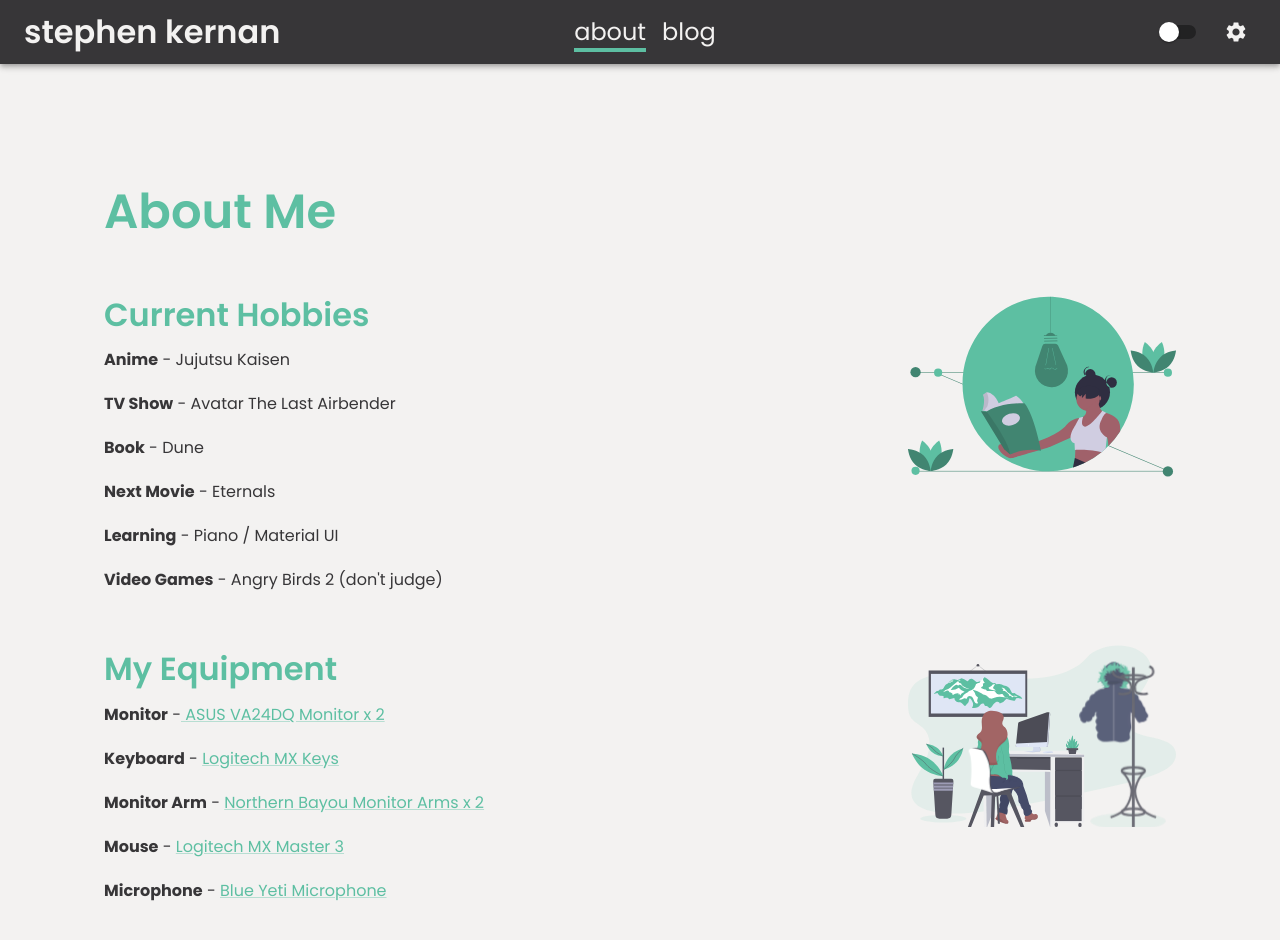
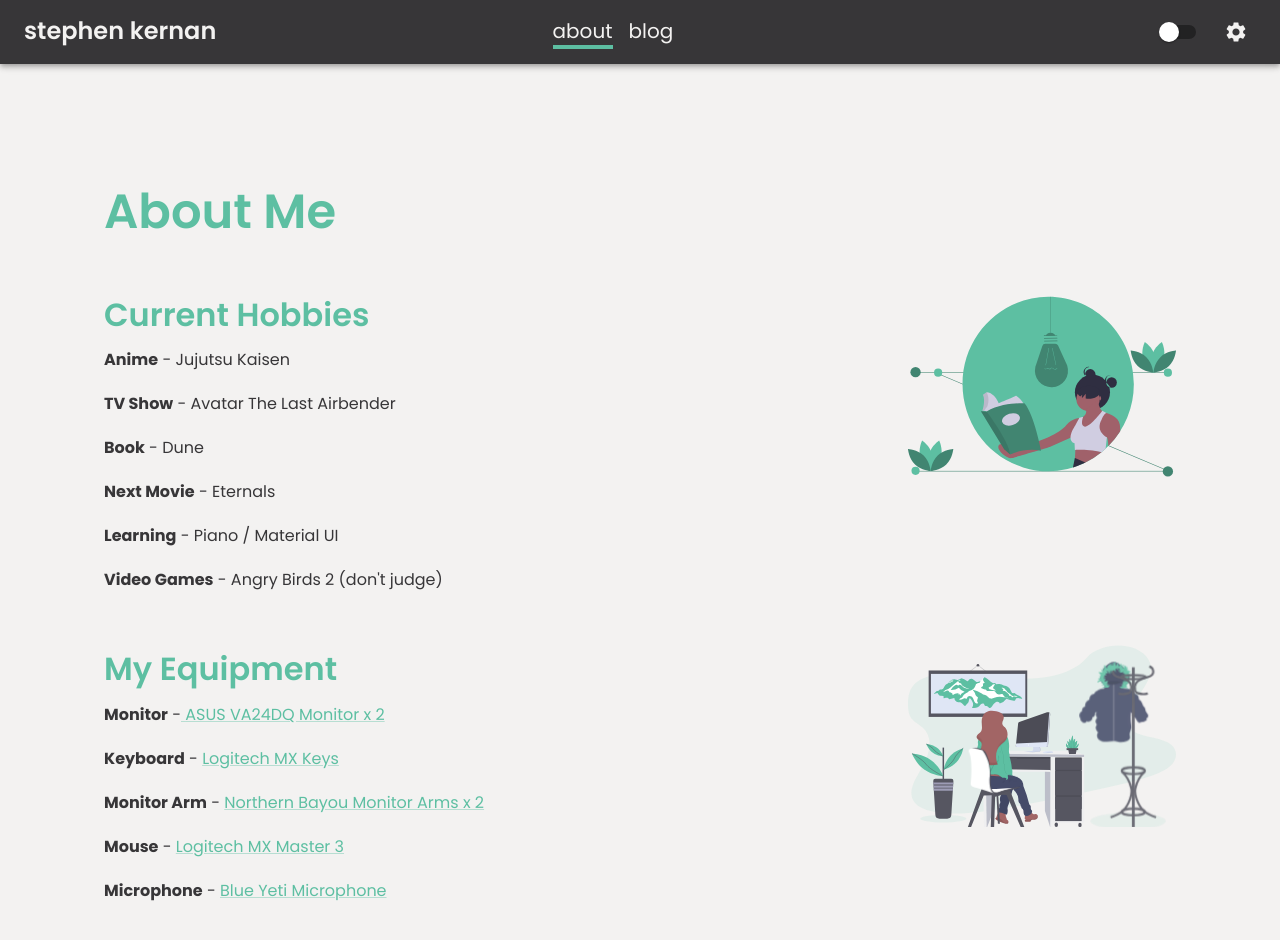
Before and after one commit to stephen-kernan/personal-website, a React (Create React App) app: page /about in a window 1280 px wide. Shown: the top 940 px of the page. Built offline with nearby package versions, Linux system fonts and the light colour scheme.

Commit message:
fix a couple bugs

```diff
--- a/public/index.html
+++ b/public/index.html
@@ -2,7 +2,7 @@
 <html lang="en">
   <head>
     <meta charset="utf-8" />
-    <link rel="icon" href="%PUBLIC_URL%/pixel-pumpking.png" />
+    <link rel="icon" href="%PUBLIC_URL%/toto-head.png" />
     <meta name="viewport" content="width=device-width, initial-scale=1" />
     <meta name="theme-color" content="#000000" />
     <meta
--- a/src/App.js
+++ b/src/App.js
@@ -3,15 +3,11 @@ import "./index.css";
 import "./App.css";
 import "./global.css";
 import { BrowserRouter, Switch } from "react-router-dom";
-import { LandingPage } from "./Views/LandingPage/LandingPage";
+import { LandingPage } from "./pages/LandingPage";
 import { PageRoute } from "./PageRoute";
-import { About } from "./Views/About/About";
-import {
-  createTheme,
-  CssBaseline,
-  ThemeProvider,
-} from "@mui/material";
-import { LearnToCode } from "./Views/LearnToCode/LearnToCode";
+import { About } from "./pages/About";
+import { createTheme, CssBaseline, ThemeProvider } from "@mui/material";
+import { LearnToCode } from "./pages/LearnToCode";
 
 const bakugoLight = "#f3f2f1";
 const eraserHead = "#373638";
@@ -79,7 +75,7 @@ export const App = () => {
         lineHeight: "1.75em",
       },
       body2: {
-        fontSize: "1.5rem",
+        fontSize: "1.25rem",
       },
     },
   });
--- a/src/Components/GlobalNav/GlobalNav.js
+++ b/src/Components/GlobalNav/GlobalNav.js
@@ -166,7 +166,7 @@ export const GlobalNav = ({ changeTheme, toggleDarkMode }) => {
       <Toolbar className="global-nav__container" sx={{ bgcolor: "eraserHead" }}>
         <Link href="/" underline="none">
           <Typography
-            variant="h2"
+            variant="h3"
             component="a"
             className="global-nav__page-header global-nav__link"
             sx={{ color: "bakugoLight" }}
--- a/src/Components/GlobalNav/globalNav.css
+++ b/src/Components/GlobalNav/globalNav.css
@@ -39,7 +39,12 @@
   background-color: "#373737" !important;
 }
 
-[class$='-MuiSelect-select-MuiInputBase-input-MuiOutlinedInput-input'] {
+[class$="-MuiSelect-select-MuiInputBase-input-MuiOutlinedInput-input"] {
   display: flex !important;
   align-items: center !important;
 }
+
+#theme-select {
+  display: flex !important;
+  align-items: center !important;
+}
--- a/src/Views/LandingPage/LandingPage.js
+++ b/src/pages/LandingPage/index.js
@@ -86,7 +86,7 @@ export const LandingPage = () => {
             float="left"
             buttonLabel="Here's a Guide"
             buttonLink={"http://" + hostname + "/blog"}
-            buttonVariant="outlined"
+            buttonVariant="contained"
             headerText="Learning to Code?"
             image={<ProgrammerSVG theme={theme} />}
             paragraphText="I've been there, and I know it can be tough. That's why I have compiled a list of resources, tips, and tricks that I found helpful while learning to code. The best part? They're all free! Check it out below!"
```
Also changed, not shown: public/toto-head.png (added), public/toto.png (added), src/pages/About/index.js (renamed from src/Views/About/About.js), src/pages/LandingPage/landingPage.css (renamed from src/Views/LandingPage/landingPage.css), src/pages/LearnToCode/index.js (renamed from src/Views/LearnToCode/LearnToCode.js), src/theme.js (added).
